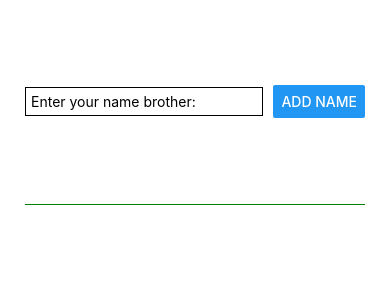
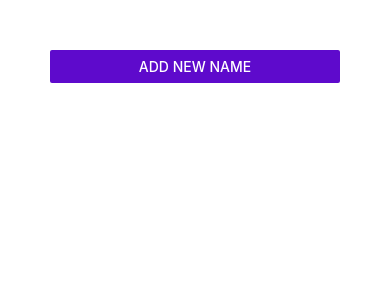
Before and after one commit to jerun276/AwesomeProject, a React Native app: screen / in a window 390 px wide. Shown: the top 300 px of the page. Built offline with nearby package versions, Linux system fonts and the light colour scheme.

Commit message:
Adding Modal Screen

```diff
--- a/App.js
+++ b/App.js
@@ -1,12 +1,11 @@
 import { useState } from 'react';
-import { StyleSheet, View, FlatList } from 'react-native';
+import { StyleSheet, View, FlatList, Button } from 'react-native';
 import NameItem from './NameItem';
 import NameInput from './NameInput';
 
 export default function App() {
-  const [names, setNames] = useState([])
-
-
+  const [names, setNames] = useState([]);
+  const [isModalVisible, setIsModalVisible] = useState(false);
 
   function addNameHandler(nameText) {
     setNames((currentNames) => [...currentNames, nameText])
@@ -17,9 +16,14 @@ export default function App() {
     setNames(newNames);
   }
 
+  function startAddNameHandler() {
+    setIsModalVisible(true);
+  }
+
   return (
     <View style={styles.appContainer}>
-      <NameInput onAddName={addNameHandler} />
+      <Button title='Add New Name' color="#5e0acc" onPress={startAddNameHandler}/>
+      <NameInput visible={isModalVisible} onAddName={addNameHandler} />
       <View style={styles.listContainer}>
         <FlatList
           data={names}
@@ -36,7 +40,7 @@ export default function App() {
 
 const styles = StyleSheet.create({
   appContainer: {
-    padding: 25,
+    padding: 50,
     flex: 1,
   },
   listContainer: {
--- a/NameInput.js
+++ b/NameInput.js
@@ -1,5 +1,5 @@
 import { useState } from "react"
-import { StyleSheet, View, TextInput, Button } from "react-native"
+import { StyleSheet, View, TextInput, Button, Modal } from "react-native"
 
 function NameInput(props) {
     const [nameText, setNameText] = useState("")
@@ -8,11 +8,12 @@ function NameInput(props) {
         setNameText(text)
     }
 
-    function addNameHandler(){
+    function addNameHandler() {
         props.onAddName(nameText)
     }
 
     return (
+        <Modal visible={props.visible} animationType="slide">
             <View style={styles.inputContainer}>
                 <TextInput
                     onChangeText={goalInputHandler}
@@ -22,6 +23,7 @@ function NameInput(props) {
                     onPress={addNameHandler}
                     title='Add name' />
             </View>
+        </Modal>
     )
 }
 
```
Lines whose indentation alone changed are shown as unchanged.
